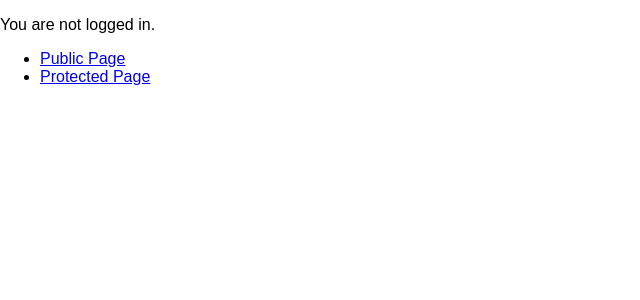
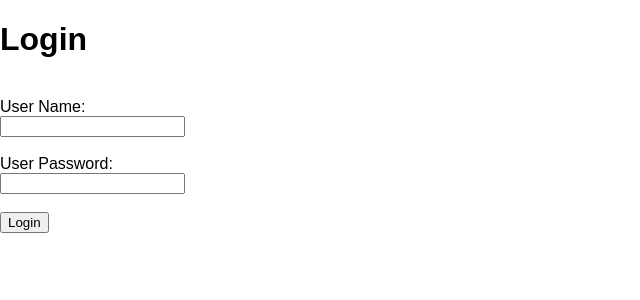
Before and after one commit to video-annotation-project/video-annotation-tool, a React (Create React App) app in the folder client/: page / in a window 1280 px wide. Shown: the top 300 px of the page, without its empty margins (0-640 px from the left). Built offline with nearby package versions, Linux system fonts and the light colour scheme.

Commit message:
Login page

```diff
--- a/client/src/App.jsx
+++ b/client/src/App.jsx
@@ -3,10 +3,10 @@ import {
   Route,
   Link,
   Redirect,
-  withRouter
 } from "react-router-dom";
 
 import TestComponent from './TestComponent.jsx';
+import Form from './components/Form.jsx'
 
 ////////////////////////////////////////////////////////////
 // 1. Click the public page
@@ -15,96 +15,7 @@ import TestComponent from './TestComponent.jsx';
 // 4. Click the back button, note the URL each time
 
 const App = () => (
-  <div>
-    <AuthButton />
-    <ul>
-      <li>
-        <Link to="/public">Public Page</Link>
-      </li>
-      <li>
-        <Link to="/protected">Protected Page</Link>
-      </li>
-    </ul>
-    <Route path="/public" component={Public} />
-    <Route path="/login" component={Login} />
-    <PrivateRoute path="/protected" component={Protected} />
-  </div>
+  <Form />
 );
 
-const fakeAuth = {
-  isAuthenticated: false,
-  authenticate(cb) {
-    this.isAuthenticated = true;
-    setTimeout(cb, 100); // fake async
-  },
-  signout(cb) {
-    this.isAuthenticated = false;
-    setTimeout(cb, 100);
-  }
-};
-
-const AuthButton = withRouter(
-  ({ history }) =>
-    fakeAuth.isAuthenticated ? (
-      <p>
-        Welcome!{" "}
-        <button
-          onClick={() => {
-            fakeAuth.signout(() => history.push("/"));
-          }}
-        >
-          Sign out
-        </button>
-      </p>
-    ) : (
-      <p>You are not logged in.</p>
-    )
-);
-
-const PrivateRoute = ({ component: Component, ...rest }) => (
-  <Route
-    {...rest}
-    render={props => fakeAuth.isAuthenticated ?
-      (<Component {...props} />) :
-      (<Redirect
-        to={{
-          pathname: "/login",
-          state: { from: props.location }
-        }}
-      />)
-    }
-  />
-);
-
-const Public = () => <h3>Public</h3>;
-const Protected = () => <h3>Protected</h3>;
-
-class Login extends React.Component {
-  state = {
-    redirectToReferrer: false
-  };
-
-  login = () => {
-    fakeAuth.authenticate(() => {
-      this.setState({ redirectToReferrer: true });
-    });
-  };
-
-  render() {
-    const { from } = this.props.location.state || { from: { pathname: "/" } };
-    const { redirectToReferrer } = this.state;
-
-    if (redirectToReferrer) {
-      return <Redirect to={from} />;
-    }
-
-    return (
-      <div>
-        <p>You must log in to view the page at {from.pathname}</p>
-        <button onClick={this.login}>Log in</button>
-      </div>
-    );
-  }
-}
-
 export default App;
--- /dev/null
+++ b/client/src/components/Form.jsx
@@ -0,0 +1,52 @@
+import React, { Component } from 'react';
+
+class Form extends Component {
+  constructor(props) {
+    super(props);
+    this.state = {
+      userName: '',
+      userPass: '',
+    };
+    this.handleChange = this.handleChange.bind(this);
+    this.handleSubmit = this.handleSubmit.bind(this);
+  }
+
+  handleChange(event) {
+    this.setState({[event.target.name]: event.target.value})
+  }
+
+  handleSubmit(event) {
+    event.preventDefault();
+    //Note: you can access FormData fields with 'data.get(fieldName)'
+    fetch("/login", {
+      method: 'POST',
+      body: JSON.stringify({
+        'userName': this.state.userName,
+        'userPass': this.state.userPass
+      }),
+      headers: {"Content-Type": "application/json"}
+    }).then(res => {
+      console.log(res)
+    })
+  }
+
+  render() {
+    return (
+      <div className="form">
+        <h1>Login</h1><br />
+        <div className='loadingBar'>
+        {}
+        </div>
+        <form onSubmit={this.handleSubmit}>
+        <div>User Name:</div><input type="text" name='userName' value={this.state.userName} onChange= {this.handleChange}/>
+        <br /><br />
+        <div>User Password:</div><input type="password" name='userPass' value={this.state.userPass} onChange= {this.handleChange}/>
+        <br /><br />
+        <input type="submit" value="Login"/>
+        </form>
+      </div>
+    );
+  }
+}
+
+export default Form;
```
Also changed, not shown: 1 other file (tests, documents, lock files or other folders).
